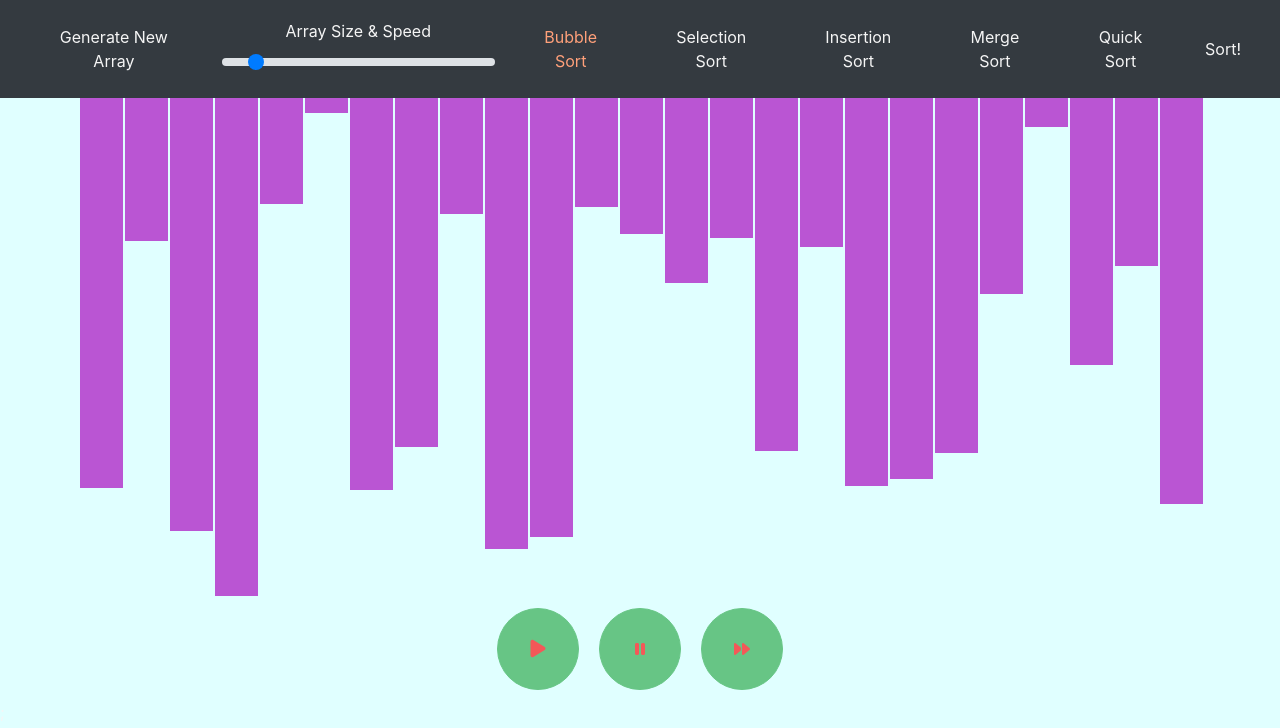
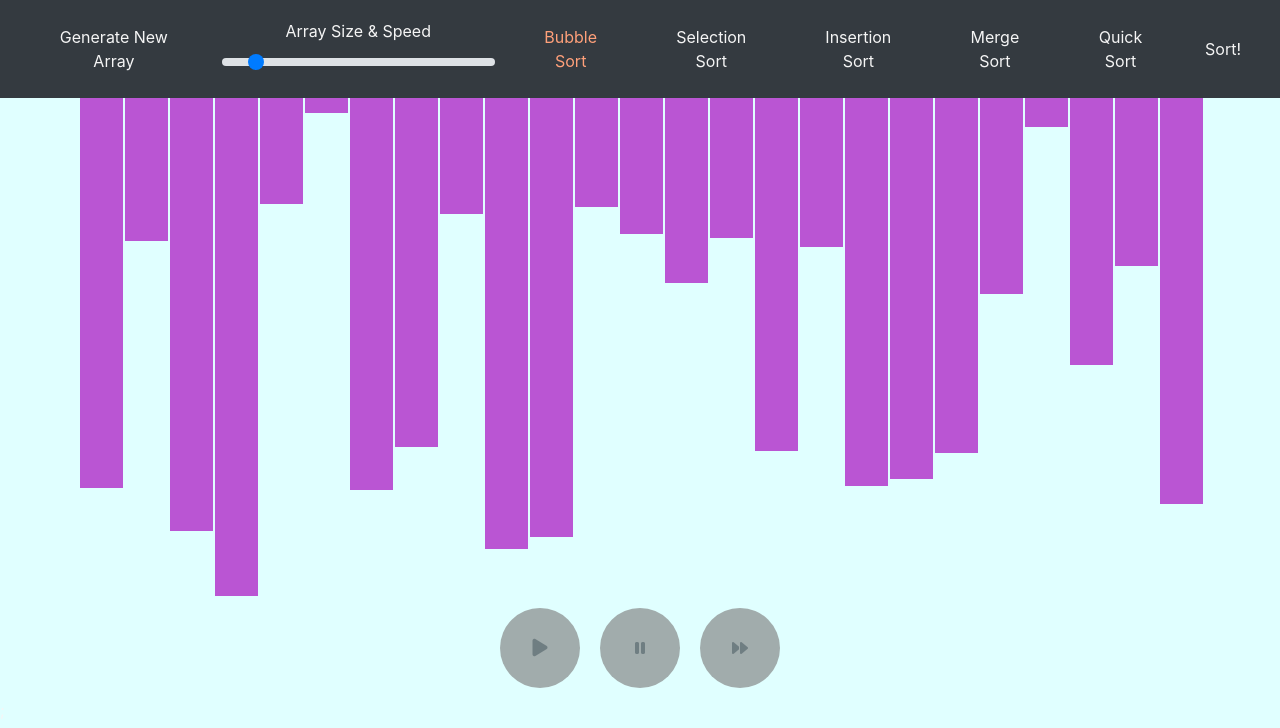
Before and after one commit to dilipp02/sorting-visualizer, a website: page index.html in a window 1280 px wide. Drawn offline with nearby package versions, Linux system fonts and the light colour scheme.

Commit message:
Updated colors

```diff
--- a/style.css
+++ b/style.css
@@ -30,6 +30,10 @@ nav .btn {
     color: whitesmoke;
 }
 
+nav .btn:hover {
+    color: green;
+}
+
 nav .btn.active {
     color: lightsalmon;
 }
@@ -55,7 +59,7 @@ nav .btn.focus, .btn:focus {
     background-color: mediumorchid;
 }
 
-nav .btn.disabled, .btn:disabled {
+nav .btn:disabled {
     cursor: default;
     color: red;
 }
@@ -72,3 +76,10 @@ nav .btn.disabled, .btn:disabled {
     margin: 10px;
     border-radius: 50%;
 }
+
+.flowControl .btn:disabled {
+    cursor: default;
+    color: #343a40;
+    background-color: gray;
+    border: gray;
+}
```
